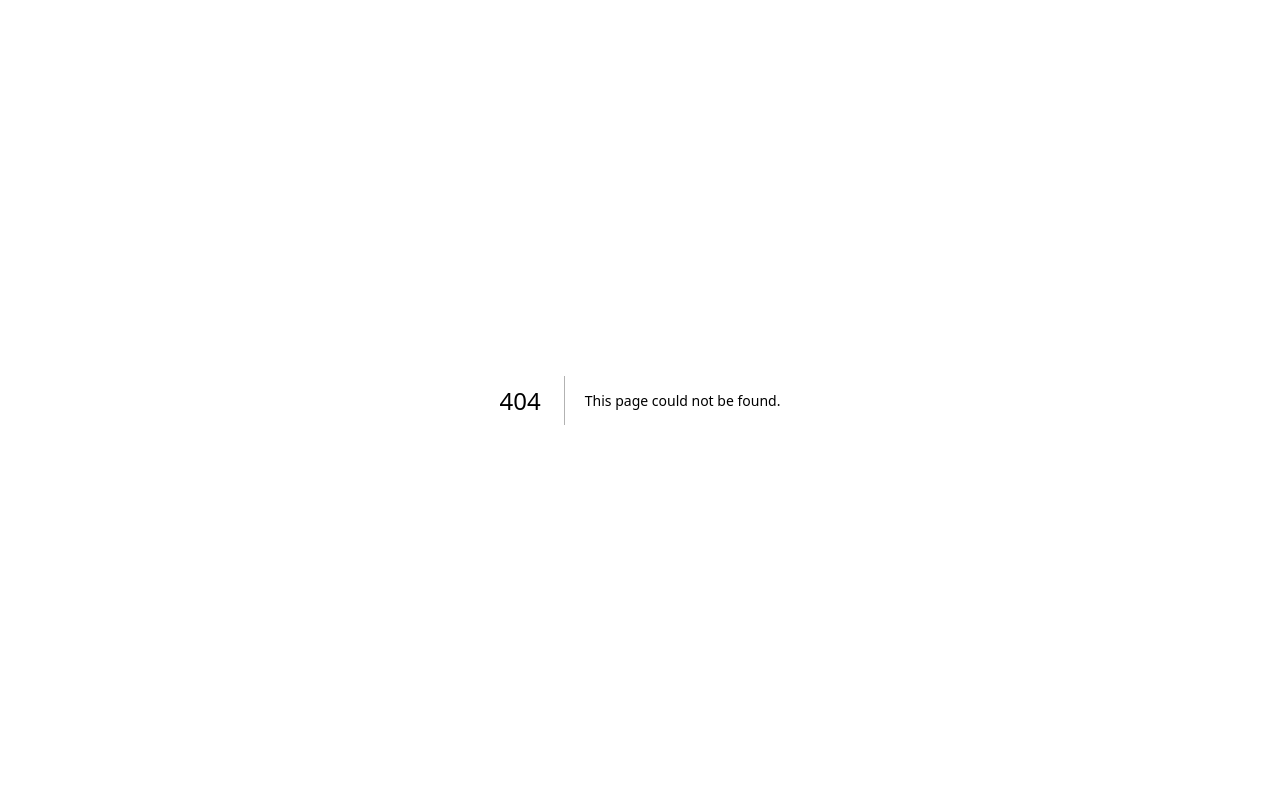
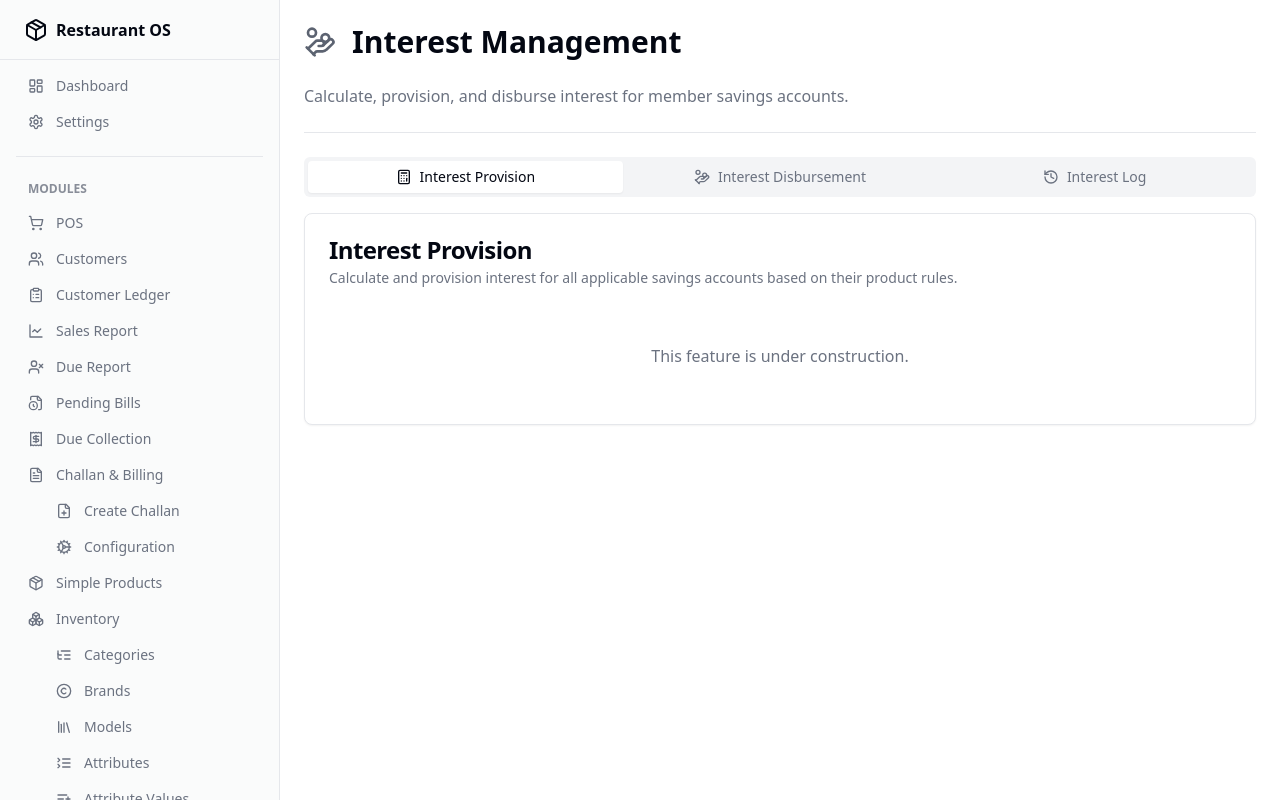
Before and after one commit to rahat1995/Order-Mgt, a Next.js app: page /admin/modules/microfinance/interest in a window 1280 px wide. Before the commit this address had no page. Built offline with nearby package versions, Linux system fonts and the light colour scheme.

Commit message:
dear, in one page, i need interest provision, interest disbursement, and

```diff
--- /dev/null
+++ b/src/app/admin/modules/microfinance/interest/page.tsx
@@ -0,0 +1,19 @@
+
+import { InterestManagementClient } from "@/components/admin/microfinance/InterestManagementClient";
+import { HandCoins } from "lucide-react";
+
+export default function InterestManagementPage() {
+  return (
+    <div className="space-y-6">
+      <div className="flex items-center gap-4">
+        <HandCoins className="h-8 w-8 text-primary" />
+        <h1 className="text-3xl font-bold">Interest Management</h1>
+      </div>
+       <p className="text-muted-foreground">
+        Calculate, provision, and disburse interest for member savings accounts.
+      </p>
+      <div className="h-[1px] w-full bg-border" />
+      <InterestManagementClient />
+    </div>
+  );
+}
--- a/src/app/admin/modules/microfinance/page.tsx
+++ b/src/app/admin/modules/microfinance/page.tsx
@@ -61,17 +61,10 @@ const microfinanceSubModules = [
     enabled: true,
   },
   {
-    href: '/admin/modules/microfinance/interest-provision',
+    href: '/admin/modules/microfinance/interest',
     icon: Calculator,
-    title: 'Interest Provision',
-    description: 'Calculate and provision savings interest.',
-    enabled: true,
-  },
-  {
-    href: '/admin/modules/microfinance/interest-disbursement',
-    icon: HandCoins,
-    title: 'Interest Disbursement',
-    description: 'Disburse provisioned interest to accounts.',
+    title: 'Interest Management',
+    description: 'Calculate, provision, and disburse savings interest.',
     enabled: true,
   },
   {
--- a/src/components/admin/Sidebar.tsx
+++ b/src/components/admin/Sidebar.tsx
@@ -133,8 +133,7 @@ const moduleLinks = [
         { href: '/admin/modules/microfinance/savings-products', label: 'Savings Products', icon: ClipboardList },
         { href: '/admin/modules/microfinance/savings-accounts', label: 'Savings Accounts', icon: Wallet },
         { href: '/admin/modules/microfinance/collections', label: 'Savings Transactions', icon: Receipt },
-        { href: '/admin/modules/microfinance/interest-provision', label: 'Interest Provision', icon: Calculator },
-        { href: '/admin/modules/microfinance/interest-disbursement', label: 'Interest Disbursement', icon: HandCoins },
+        { href: '/admin/modules/microfinance/interest', label: 'Interest Management', icon: Calculator },
         { href: '/admin/modules/microfinance/guarantor', label: 'Guarantor', icon: UserCheck },
         { href: '/admin/modules/microfinance/cash-collateral', label: 'Cash Collateral', icon: Banknote },
         { href: '/admin/modules/microfinance/configuration', label: 'Configuration', icon: Cog },
--- /dev/null
+++ b/src/components/admin/microfinance/InterestManagementClient.tsx
@@ -0,0 +1,55 @@
+
+'use client';
+
+import React from 'react';
+import { Card, CardContent, CardDescription, CardHeader, CardTitle } from '@/components/ui/card';
+import { Tabs, TabsContent, TabsList, TabsTrigger } from '@/components/ui/tabs';
+import { Calculator, HandCoins, History } from 'lucide-react';
+
+const ComingSoonCard = ({ title, description }: { title: string, description: string }) => (
+    <Card>
+        <CardHeader>
+            <CardTitle>{title}</CardTitle>
+            <CardDescription>{description}</CardDescription>
+        </CardHeader>
+        <CardContent>
+            <p className="text-center text-muted-foreground p-8">This feature is under construction.</p>
+        </CardContent>
+    </Card>
+);
+
+export function InterestManagementClient() {
+  return (
+    <Tabs defaultValue="provision" className="w-full">
+      <TabsList className="grid w-full grid-cols-3">
+        <TabsTrigger value="provision">
+          <Calculator className="mr-2 h-4 w-4" /> Interest Provision
+        </TabsTrigger>
+        <TabsTrigger value="disbursement">
+            <HandCoins className="mr-2 h-4 w-4" /> Interest Disbursement
+        </TabsTrigger>
+        <TabsTrigger value="log">
+            <History className="mr-2 h-4 w-4" /> Interest Log
+        </TabsTrigger>
+      </TabsList>
+      <TabsContent value="provision" className="mt-4">
+        <ComingSoonCard
+            title="Interest Provision"
+            description="Calculate and provision interest for all applicable savings accounts based on their product rules."
+        />
+      </TabsContent>
+      <TabsContent value="disbursement" className="mt-4">
+        <ComingSoonCard
+            title="Interest Disbursement"
+            description="Disburse previously provisioned interest to member savings accounts, making the funds available for withdrawal."
+        />
+      </TabsContent>
+       <TabsContent value="log" className="mt-4">
+        <ComingSoonCard
+            title="Interest Transaction Log"
+            description="View a complete history of all interest provision and disbursement transactions."
+        />
+      </TabsContent>
+    </Tabs>
+  );
+}
```
